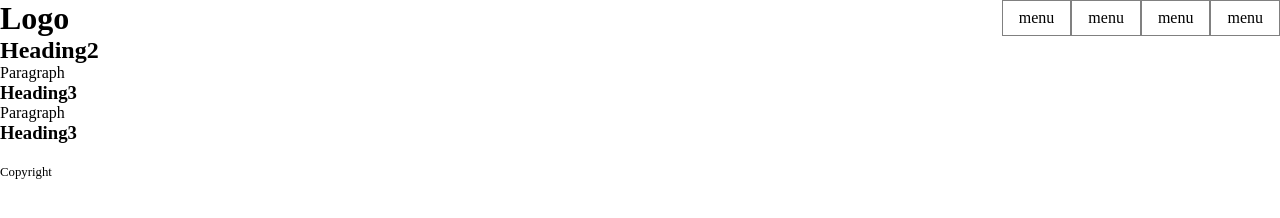
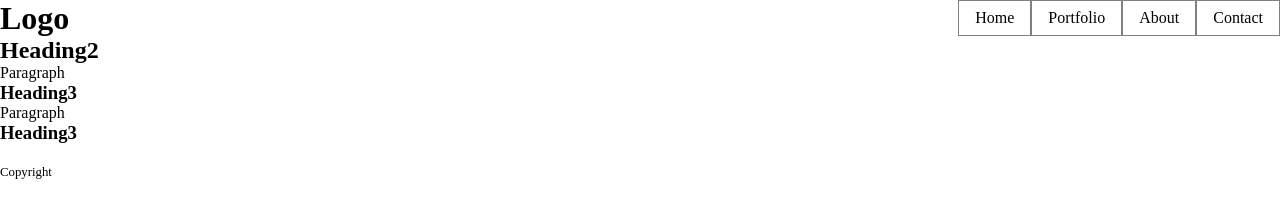
Before and after one commit to hrdtbs-lb/noach72-portfolio, a website built with Parcel: page src/index.html in a window 1280 px wide. Built offline with nearby package versions, Linux system fonts and the light colour scheme.

Commit message:
menuを追加

```diff
--- a/src/index.html
+++ b/src/index.html
@@ -14,10 +14,10 @@
       <h1 class="logo">Logo</h1>
       <nav class="menu">
         <ul>
-          <li><a href="#">menu</a></li>
-          <li><a href="#">menu</a></li>
-          <li><a href="#">menu</a></li>
-          <li><a href="#">menu</a></li>
+          <li><a href="#">Home</a></li>
+          <li><a href="#">Portfolio</a></li>
+          <li><a href="#">About</a></li>
+          <li><a href="#">Contact</a></li>
         </ul>
       </nav>
     </header>
```
